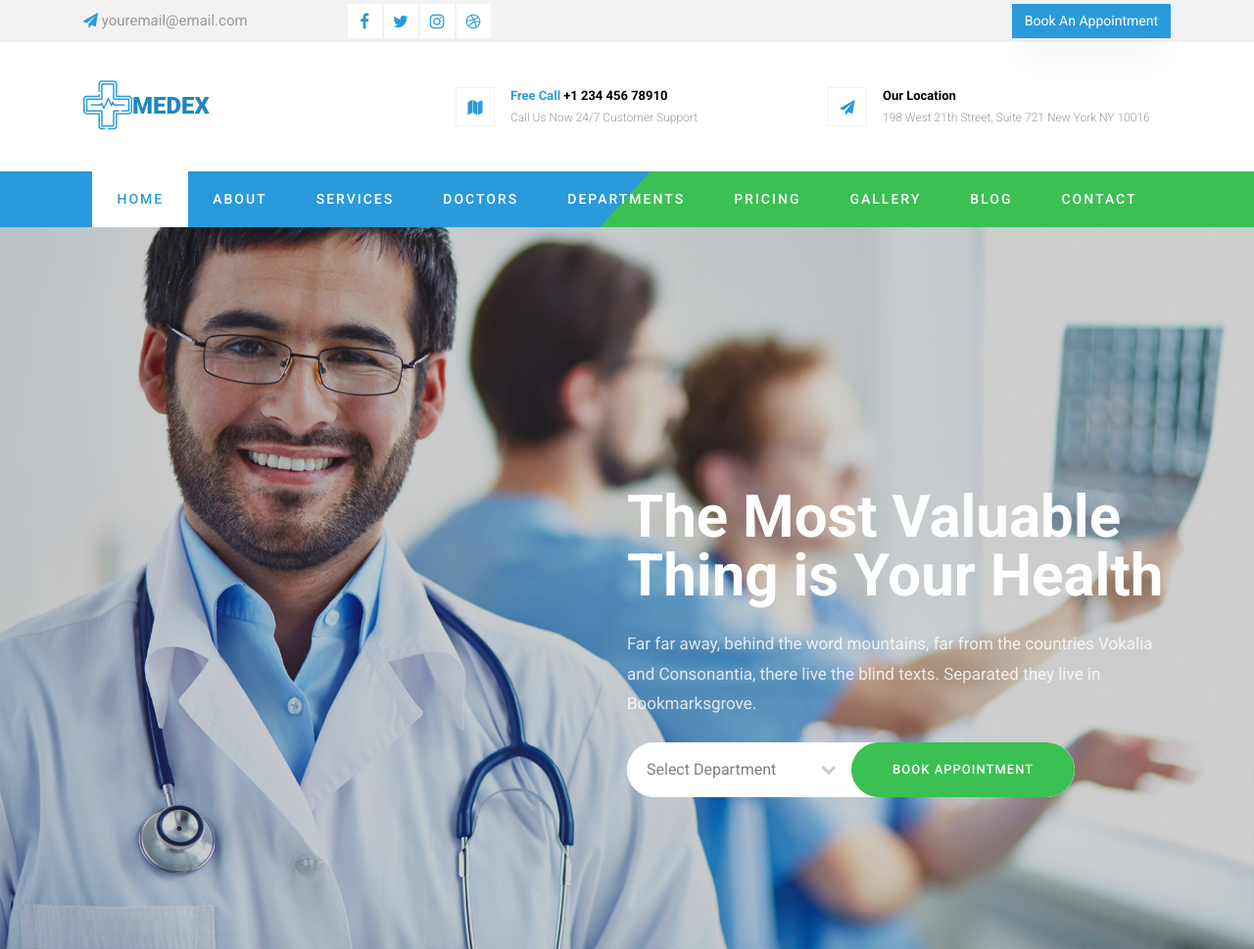
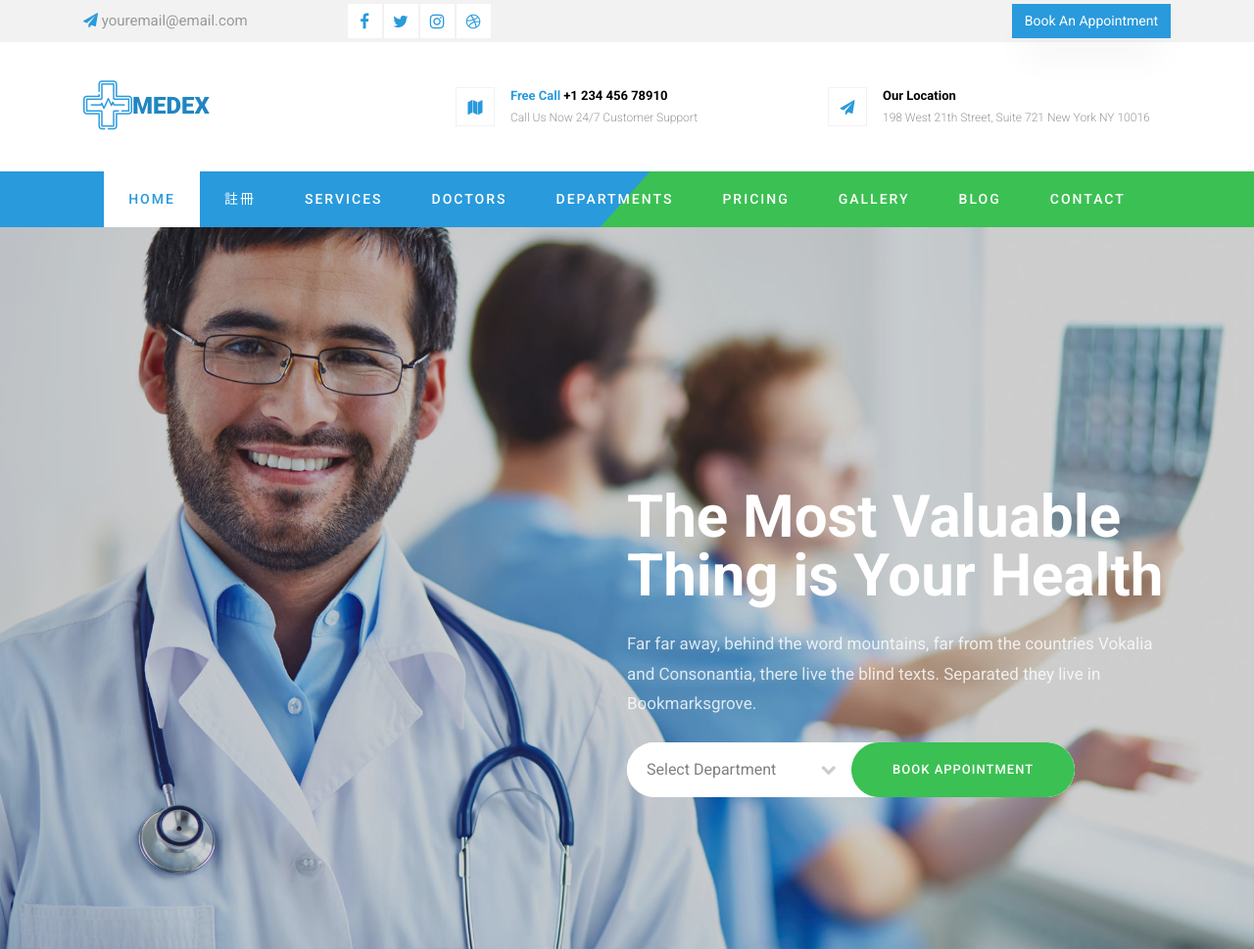
Before and after one commit to ziwo77/ziwo.github.io, a plain HTML site: page index.html in a window 1280 px wide. Shown: the top 969 px of the page at 98% size. Drawn offline with Linux system fonts and the light colour scheme; some packages are replaced by stand-ins of ours; no server answers; files whose address does not match are found by name.

Commit message:
Add files via upload

```diff
--- a/index.html
+++ b/index.html
@@ -81,7 +81,7 @@
 			<div class="collapse navbar-collapse" id="ftco-nav">
 				<ul class="navbar-nav m-auto">
 					<li class="nav-item active"><a href="index.html" class="nav-link">Home</a></li>
-					<li class="nav-item"><a href="about.html" class="nav-link">About</a></li>
+					<li class="nav-item"><a href="Registered.html" class="nav-link">註冊</a></li>
 					<li class="nav-item"><a href="services.html" class="nav-link">Services</a></li>
 					<li class="nav-item"><a href="doctors.html" class="nav-link">Doctors</a></li>
 					<li class="nav-item"><a href="department.html" class="nav-link">Departments</a></li>
```
